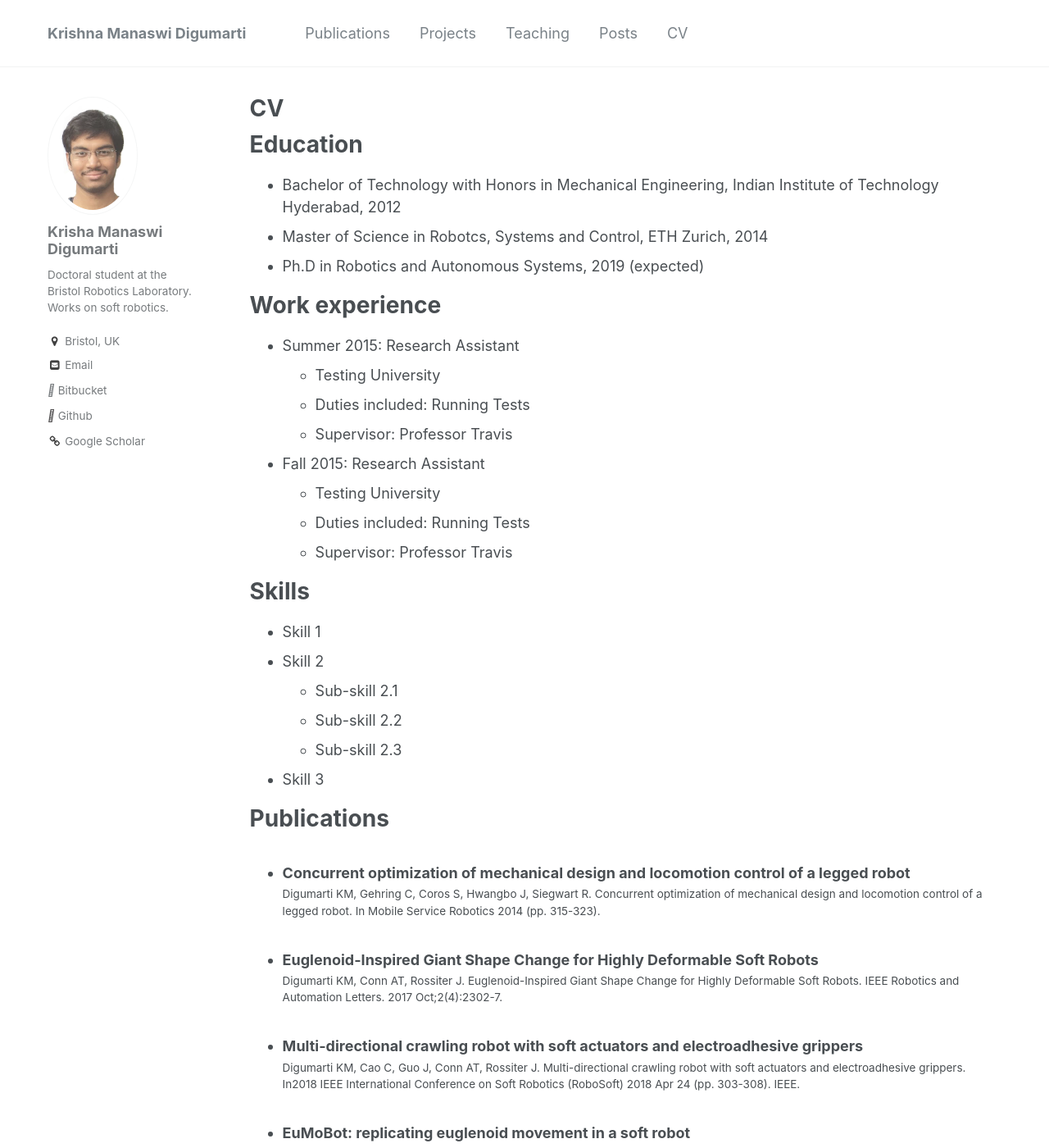
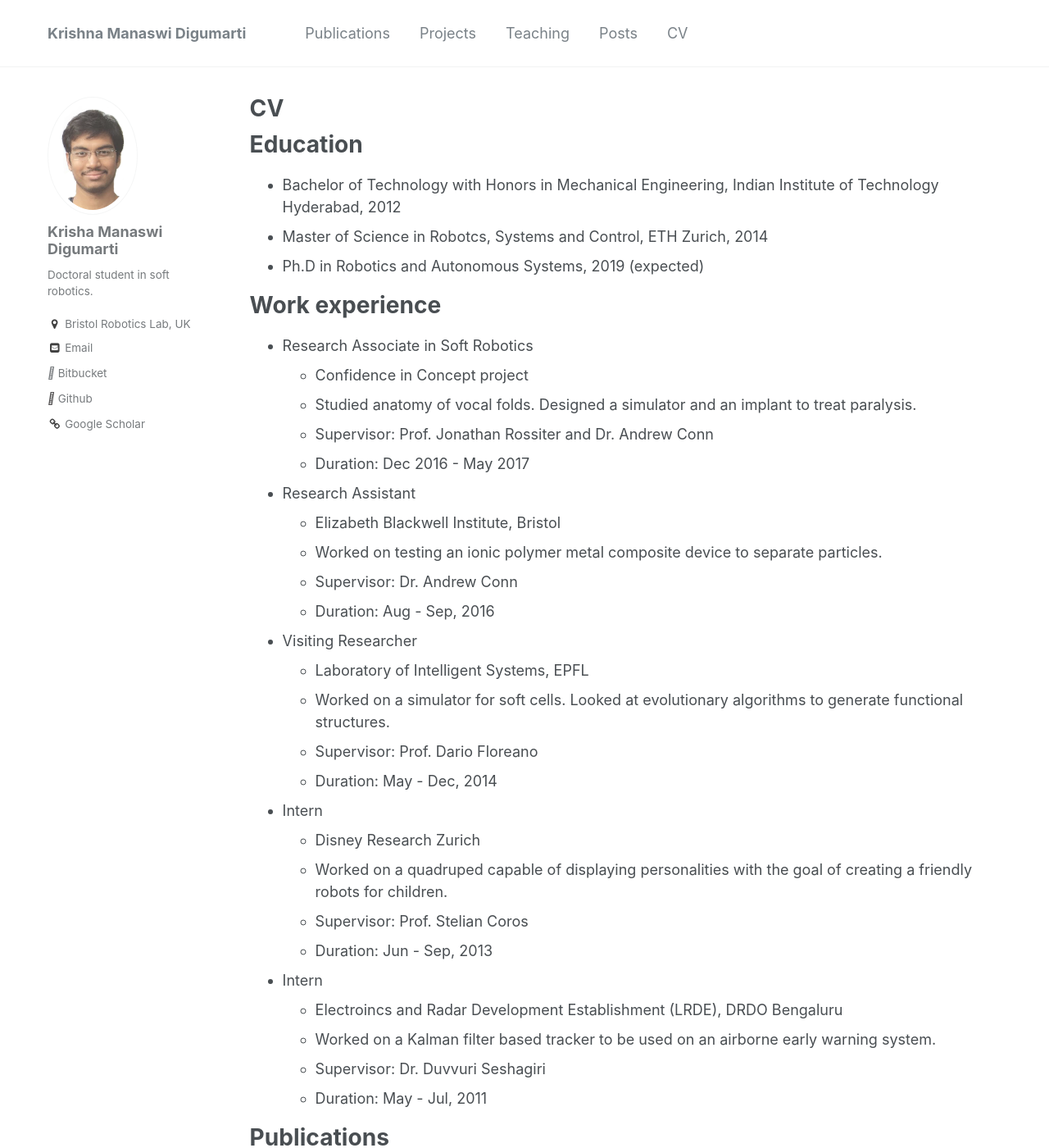
Before and after one commit to KrishnaManaswiD/KrishnaManaswiD.github.io, a Jekyll site: the page built from _pages/cv.md, in a window 1280 px wide and 1400 px high. Shown: the whole window at 82% size. Built offline with Jekyll 4.4.1, drawn with Linux system fonts in a browser that asks for light colours; some of the changed text lies outside the part shown.

Commit message:
improved CV

```diff
--- a/_config.yml
+++ b/_config.yml
@@ -79,8 +79,8 @@ analytics:
 author:
   name             : "Krisha Manaswi Digumarti"
   avatar           : "profile.png"
-  bio              : "Doctoral student at the Bristol Robotics Laboratory. Works on soft robotics."
-  location         : "Bristol, UK"
+  bio              : "Doctoral student in soft robotics."
+  location         : "Bristol Robotics Lab, UK"
   employer         :
   googlescholar    : "https://scholar.google.co.uk/citations?user=ubuy4zYAAAAJ"
   email            : "km.digumarti@bristol.ac.uk, dkrishnamanaswi@gmail.com"
--- a/_pages/cv.md
+++ b/_pages/cv.md
@@ -17,24 +17,35 @@ Education
 
 Work experience
 ======
-* Summer 2015: Research Assistant
-  * Testing University
-  * Duties included: Running Tests
-  * Supervisor: Professor Travis
+* Research Associate in Soft Robotics
+  * Confidence in Concept project
+  * Studied anatomy of vocal folds. Designed a simulator and an implant to treat paralysis.
+  * Supervisor: Prof. Jonathan Rossiter and Dr. Andrew Conn
+  * Duration: Dec 2016 - May 2017
 
-* Fall 2015: Research Assistant
-  * Testing University
-  * Duties included: Running Tests
-  * Supervisor: Professor Travis
+* Research Assistant
+  * Elizabeth Blackwell Institute, Bristol
+  * Worked on testing an ionic polymer metal composite device to separate particles.
+  * Supervisor: Dr. Andrew Conn
+  * Duration: Aug - Sep, 2016
 
-Skills
-======
-* Skill 1
-* Skill 2
-  * Sub-skill 2.1
-  * Sub-skill 2.2
-  * Sub-skill 2.3
-* Skill 3
+* Visiting Researcher
+  * Laboratory of Intelligent Systems, EPFL
+  * Worked on a simulator for soft cells. Looked at evolutionary algorithms to generate functional structures.
+  * Supervisor: Prof. Dario Floreano
+  * Duration: May - Dec, 2014
+
+* Intern
+  * Disney Research Zurich
+  * Worked on a quadruped capable of displaying personalities with the goal of creating a friendly robots for children.
+  * Supervisor: Prof. Stelian Coros
+  * Duration: Jun - Sep, 2013
+
+* Intern
+  * Electroincs and Radar Development Establishment (LRDE), DRDO Bengaluru
+  * Worked on a Kalman filter based tracker to be used on an airborne early warning system.
+  * Supervisor: Dr. Duvvuri Seshagiri
+  * Duration: May - Jul, 2011
 
 Publications
 ======
@@ -47,3 +58,29 @@ Teaching
   <ul>{% for post in site.teaching %}
     {% include archive-single-cv.html %}
   {% endfor %}</ul>
+
+Awards
+======
+
+
+
+Skills
+======
+* Programming: C/C++, Python, MATLAB
+* Workshop skills: casting, fitting, welding, carpentry, working the lathe, 3D printing, laser cutting
+* Modelling and simulation: Siemens NX, SolidWorks, Autodesk Fusion (including scripting), ANSYS, Adobe Illustrator and Photoshop, Blender
+* Languages:
+  * English (fluent)
+  * Telugu (native)
+  * Hindi (fluent)
+  * German (A1)
+  * French (beginner)
+  * Sanskrit (pravesa)
+
+Hobbies
+======
+* Drawing
+* Sculpting
+* 3D modelling
+* Video games
+* Table tennis
```
